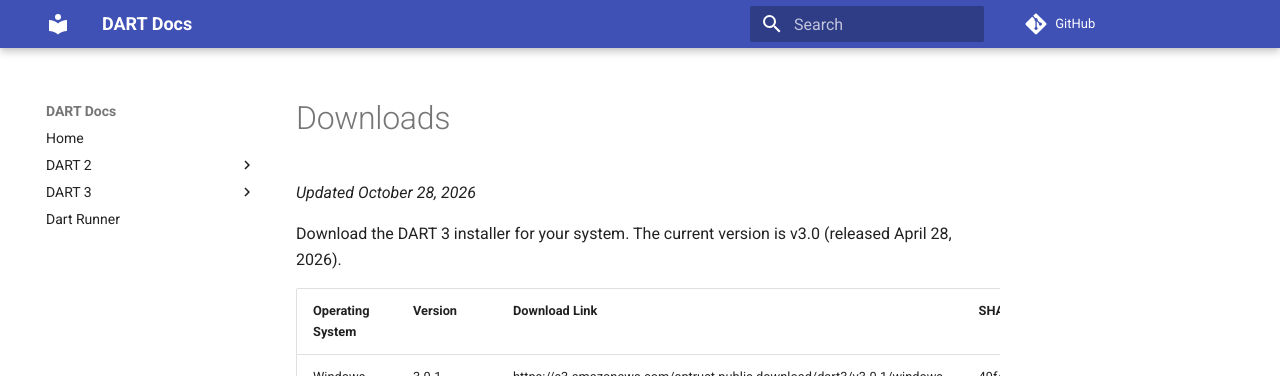
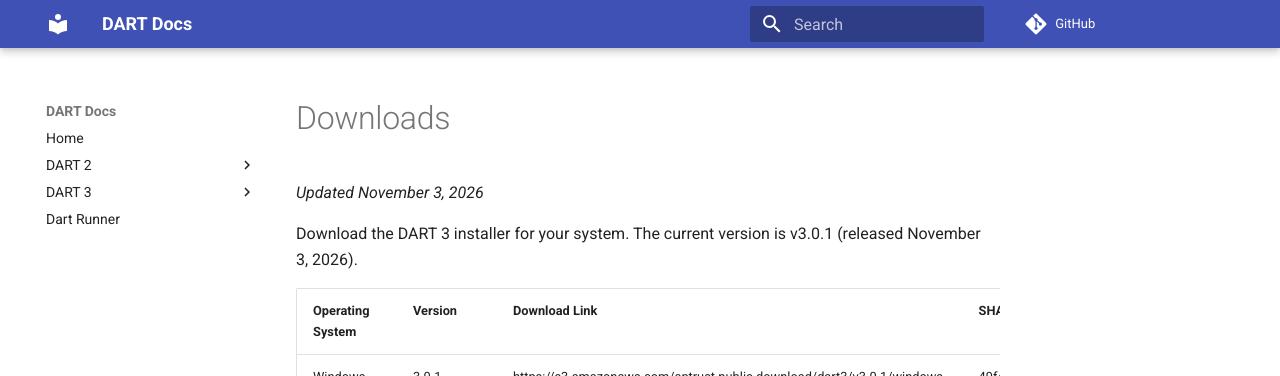
Before and after one commit to APTrust/dart-docs, an MkDocs documentation site: the page built from docs/dart3/shared/downloads.md, in a window 1280 px wide. Shown: the top 376 px of the page. Built offline with MkDocs 1.6.1 and Material for MkDocs 9.7.7, drawn with Linux system fonts in a browser that asks for light colours; comment, search, counter and statistics services are not loaded.

Commit message:
Updated current release date and version

```diff
--- a/docs/dart3/shared/downloads.md
+++ b/docs/dart3/shared/downloads.md
@@ -1,6 +1,6 @@
-_Updated October 28, 2026_
+_Updated November 3, 2026_
 
-Download the DART 3 installer for your system. The current version is v3.0 (released April 28, 2026).
+Download the DART 3 installer for your system. The current version is v3.0.1 (released November 3, 2026).
 
 
 | Operating System       | Version | Download Link | SHA-256 Checksum |
```
